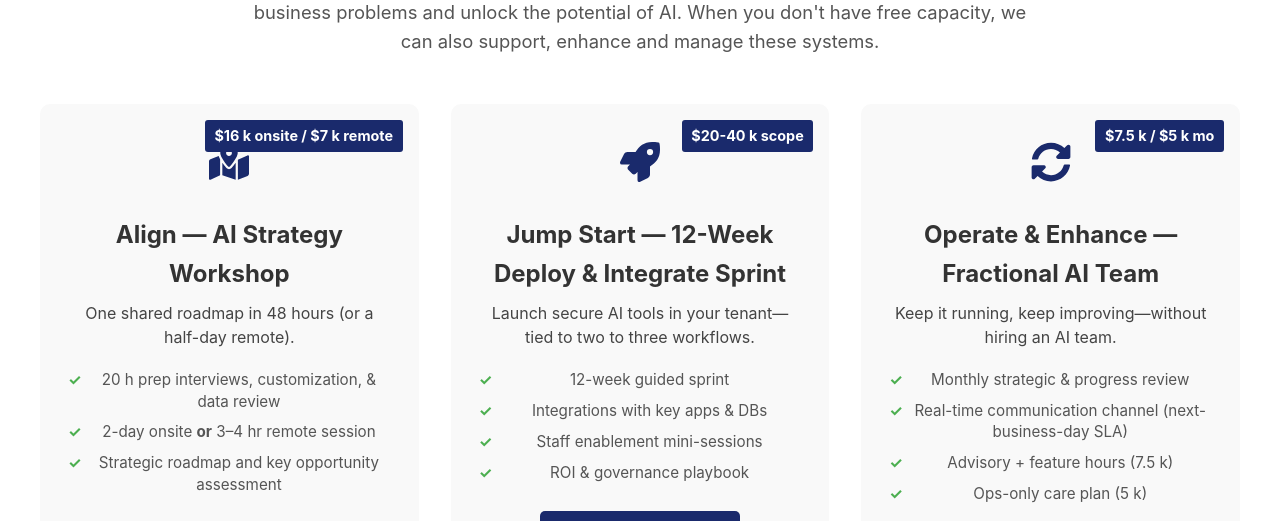
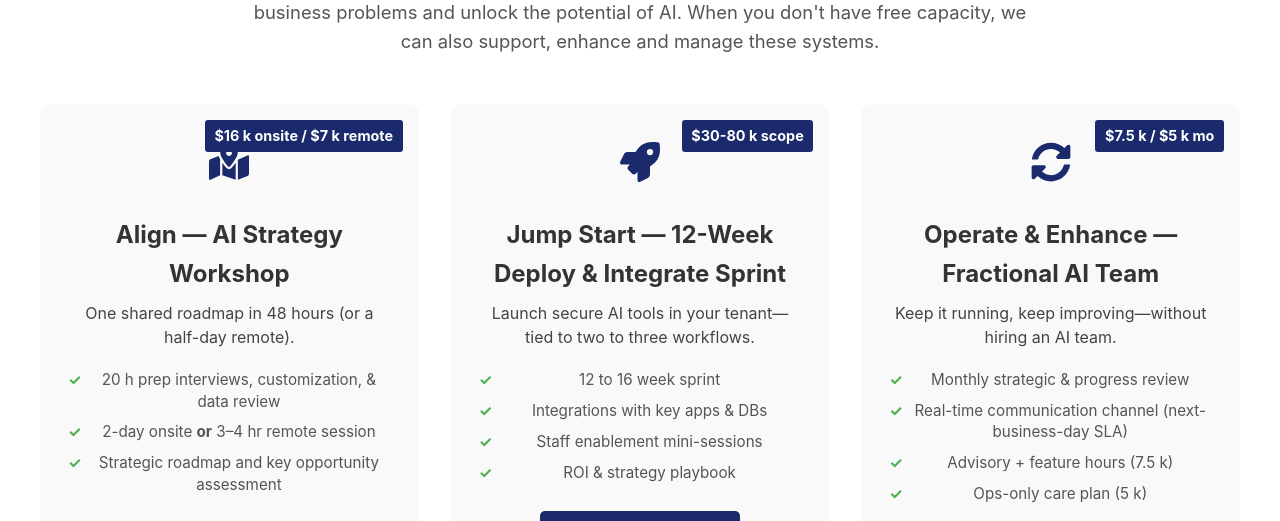
Before and after one commit to rrosztoczy/mainstreetai-website, a React (Vite) app: page / in a window 1280 px wide. Shown: the part 1720-2241 px from the top of the page. Built offline with nearby package versions, Linux system fonts and the light colour scheme.

Commit message:
update pricing

```diff
--- a/src/components/Services.tsx
+++ b/src/components/Services.tsx
@@ -180,17 +180,17 @@ const Services: React.FC = () => (
 
         {/* Jump Start */}
         <Card>
-          <Ribbon>$20-40 k scope</Ribbon>
+          <Ribbon>$30-80 k scope</Ribbon>
           <IconBox><FaRocket /></IconBox>
           <CardTitle>Jump Start — 12-Week Deploy & Integrate Sprint</CardTitle>
           <CardSub>
             Launch secure AI tools in your tenant—tied to two to three workflows.
           </CardSub>
           <BulletList>
-            <Bullet>12-week guided sprint</Bullet>
+            <Bullet>12 to 16 week sprint</Bullet>
             <Bullet>Integrations with key apps &amp; DBs</Bullet>
             <Bullet>Staff enablement mini-sessions</Bullet>
-            <Bullet>ROI &amp; governance playbook</Bullet>
+            <Bullet>ROI &amp; strategy playbook</Bullet>
           </BulletList>
           <CTAButton href="mailto:info@mainstreetai.com?subject=Jump%20Start%20Scope%20Call">
             Request Scope Call
```
